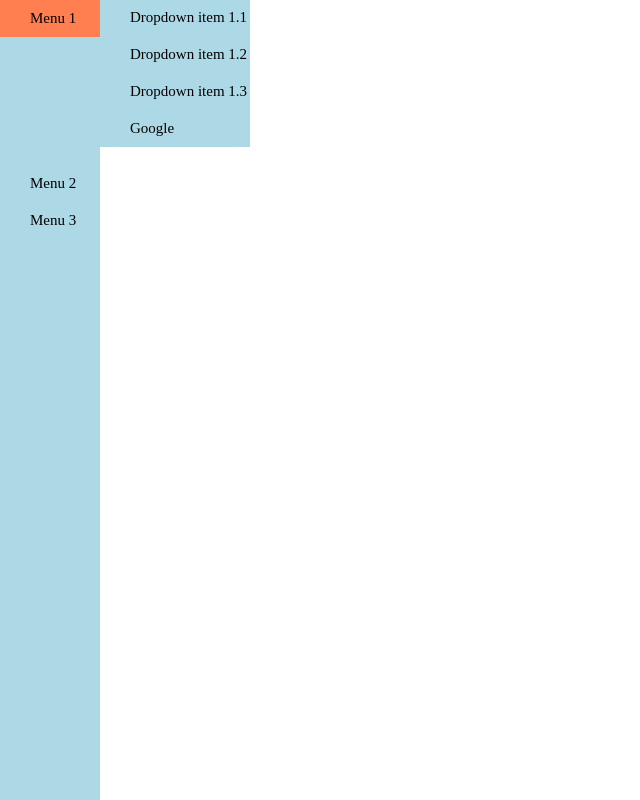
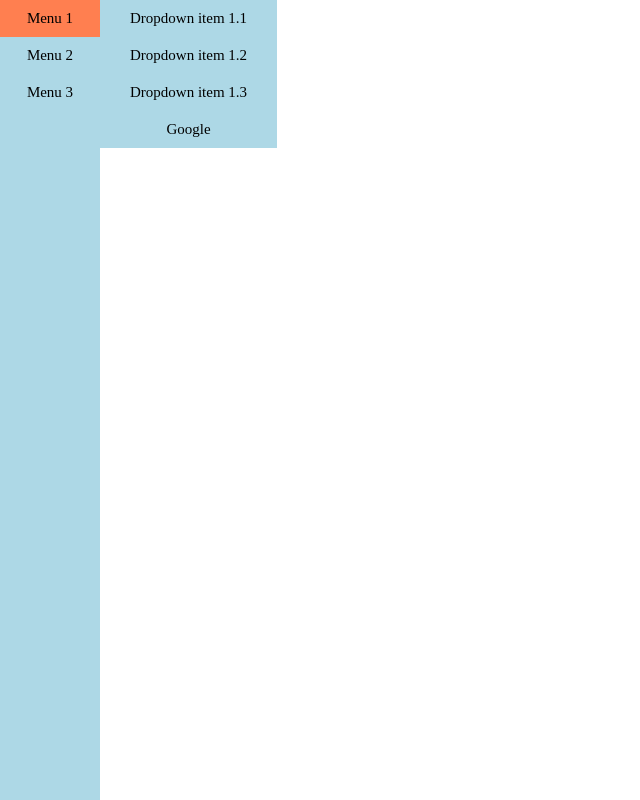
Before and after one commit to AnaLavr/sidebarmenu, a plain HTML site: page index.html in a window 1280 px wide. Shown: the top 800 px of the page, without its empty margins (0-640 px from the left). Drawn offline with Linux system fonts and the light colour scheme.

Commit message:
Update index.html

```diff
--- a/index.html
+++ b/index.html
@@ -4,7 +4,7 @@
 
     <title>Test Menu </title>
     <style>
-        body{
+       body{
             margin:0px;
 
         }
@@ -18,6 +18,7 @@
                 cursor: pointer;
                 font-size: 3px;
 
+
         }
 
         .menu:hover {
@@ -27,14 +28,17 @@
             font-size: 15px;
         }
 
+
         .menu-item{
-                width:100px;
-                padding: 10px 30px 10px 30px;
+                width:100%;
+
+                text-align: center;
+                padding-top:10px;
+                padding-bottom: 10px;
                 cursor: pointer;
                 vertical-align: baseline;
-
-
-            }
+                position:relative;
+                            }
 
 
         .menu-item:hover {
@@ -46,16 +50,14 @@
         .menu-item:hover .dropdown{
 
           display: block;
-          float: right;
 
         }
         .dropdown{
-                width:150px;
-                background-color: lightblue;
-                position:relative;
-                top:-28px;
-                left: 120px;
-                display:none;
+            top: 0%;
+            left: 100%;
+            position: absolute;
+            background-color: lightblue;
+            display: none;
         }
 
 
```
